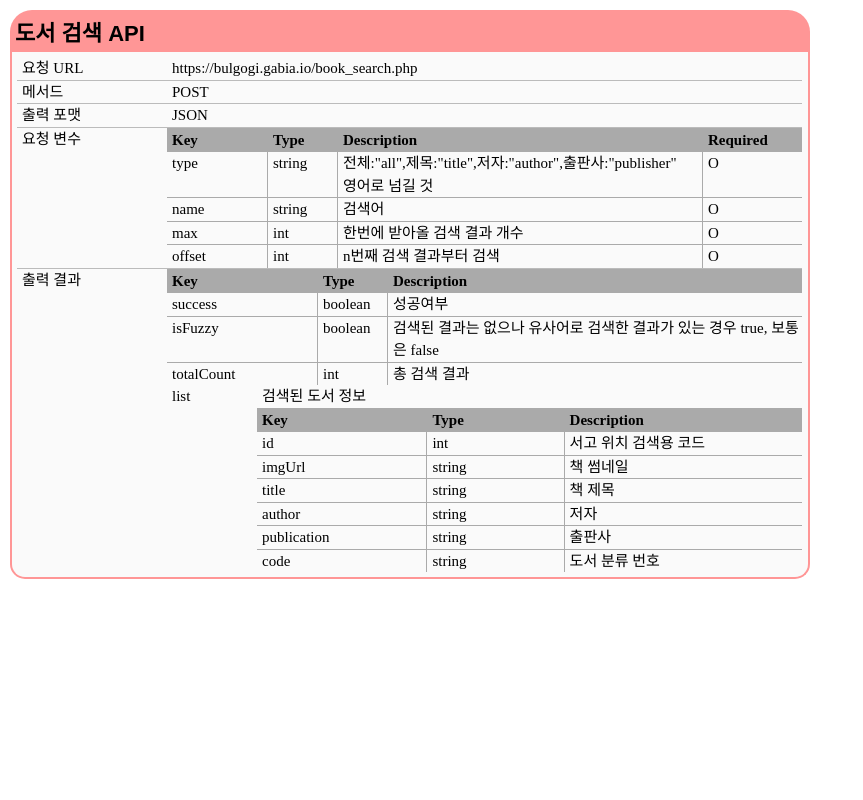
After one commit to rewls/knu_hackathon, a PHP site: page /API.php in a window 1280 px wide. The commit adds this page. Shown: the whole page, without its empty margins (0-863 px from the left). Run offline with PHP 8.4, Linux system fonts and the light colour scheme; some libraries are stand-ins or nearby versions; some web fonts are replaced.

Commit message:
ADD api.php

```diff
--- /dev/null
+++ b/API.php
@@ -0,0 +1,183 @@
+<!DOCTYPE html PUBLIC "-//W3C//DTD XHTML 1.0 Transitional//EN" "http://www.w3.org/TR/xhtml1/DTD/xhtml1-transitional.dtd">
+<html xmlns="http://www.w3.org/1999/xhtml">
+  <?php
+    include $_SERVER['DOCUMENT_ROOT'].'/broswertest.php';
+  ?>
+  <head>
+  <meta http-equiv="Content-Type" content="text/html; charset=utf-8" />
+  <meta property="og:image" content="http://bolgogi.gabia.io/icon.png">
+  <meta name="viewport" content="width=device-width">
+  <title>경북대 도서관</title>
+  <link rel="stylesheet" href="/top_bar.css">
+  <link href="https://fonts.googleapis.com/icon?family=Material+Icons" rel="stylesheet">
+  <script src="/jquery-3.2.0.min.js"></script>
+  <script type="text/javascript">
+    $(document).ready(function() {
+
+    });
+  </script>
+  <style>@font-face{
+    font-family: Helvetica;
+    src: url("/CSS/Helvetica.ttf");
+  }
+  @font-face{
+    font-family: Helvetica;
+    src: url("/CSS/Helvetica Bold.ttf");
+    font-weight: bold;
+  }
+    html,body{
+      margin: 0;
+      width:100%;
+      height:100%;
+    }
+    .category{
+      margin-bottom: 5px;
+    }
+    .category>span{
+      margin: 5px;
+      padding: 5px;
+      border-radius: 1em;
+      border: 2px solid #dadada;
+      cursor: pointer;
+      font-size: 17px;
+      font-weight: bold;
+      font-family: 'Helvetica','D2Coding';
+    }
+    #wholecommand{border-color: #96cfff;}
+    .maple>div,#maplecommand{border-color: #ff9696;}
+    .kakao>div,#kakaocommand{border-color: #bdbdfb;}
+    .guitar>div,#guitarcommand{border-color: #86ea79;}
+    .farm>div,#farmcommand{border-color: #a6dd47;}
+    #wholecommand.on{background-color: #96cfff;}
+    .maple>.command,#maplecommand.on{background-color: #ff9696;}
+    .kakao>.command,#kakaocommand.on{background-color: #bdbdfb;}
+    .guitar>.command,#guitarcommand.on{background-color: #86ea79;}
+    .farm>.command,#farmcommand.on{background-color: #a6dd47;}
+    .detail{border-width: 2px;border-style: solid;}
+    .detail{border-top-style:none;}
+
+    .table{
+      width:800px;
+    }
+    .table>.command{
+      border-radius: 1em 1em 0 0;
+      padding: 5px 5px;
+      font-size: 22px;
+      font-family: 'Helvetica','D2Coding';
+      font-weight: bold;
+    }
+    .table>.detail{
+      display: grid;
+      grid-template-columns: 150px 635px;
+      background-color: #fafafa;
+      font-size: 15px;
+      text-align: left;
+      padding: 5px 5px;
+      line-height: 150%;
+      border-radius: 0 0 1em 1em;
+    }
+    .table{
+      padding-top: 10px;
+      margin: 0 10px;
+    }
+    .table.off{
+      display:none;
+    }
+    .detail span{
+      padding-left: 5px;
+    }
+    .detail>*~*{
+      border-top: 1px solid #bbb;
+    }
+    .detail>*:nth-child(2){
+      border-top-style: none;
+    }
+    .req{
+      display: grid;
+      grid-template-columns: 100px 70px auto 100px;
+    }
+    .reqtitle{
+      background-color: #aaa;
+      font-weight: bold;
+    }
+    .res{
+      display: grid;
+      grid-template-columns: 150px 70px auto;
+    }
+    .restitle{
+      background-color: #aaa;
+      font-weight: bold;
+    }
+    .err{
+      display: grid;
+      grid-template-columns: auto auto auto;
+    }
+    .req>span,.res>span,.err>span{
+      border-left: 1px solid #aaa;
+      border-top:1px solid #aaa;
+    }
+    .req>span:nth-child(4n+1){
+      border-left-style: none;
+    }
+    .res>span:nth-child(3n+1){
+      border-left-style: none;
+    }
+    .err>span:nth-child(3n+1){
+      border-left-style: none;
+    }
+    @media (max-width:1320px){
+
+    }
+    @media (max-width:1100px){
+
+    }
+    @media (max-width:700px){
+
+    }
+  </style>
+</head>
+
+  <body>
+    <div id="main_container">
+      <div class="table maple">
+              <div class="command">
+                <span>도서 검색 API</span>
+              </div>
+              <div class="detail">
+                <span>요청 URL</span><span>https://bulgogi.gabia.io/book_search.php</span>
+                <span>메서드</span><span> POST</span>
+                <span>출력 포맷</span><span>JSON</span>
+                <span>요청 변수</span>
+                <div class="req">
+                  <span class="reqtitle">Key</span><span class="reqtitle">Type</span><span class="reqtitle">Description</span><span class="reqtitle">Required</span>
+                  <span>type</span><span>string</span><span>전체:"all",제목:"title",저자:"author",출판사:"publisher"<br>영어로 넘길 것</span><span>O</span>
+                  <span>name</span><span>string</span><span>검색어</span><span>O</span>
+                  <span>max</span><span>int</span><span>한번에 받아올 검색 결과 개수</span><span>O</span>
+                  <span>offset</span><span>int</span><span>n번째 검색 결과부터 검색</span><span>O</span>
+                </div>
+                <span>출력 결과</span>
+                <div style="display: grid;grid-template-columns: 90px auto;">
+                  <div class="res" style="grid-column:1/3">
+                    <span class="restitle">Key</span><span class="restitle">Type</span><span class="restitle">Description</span>
+                    <span>success</span><span>boolean</span><span>성공여부</span>
+                    <span>isFuzzy</span><span>boolean</span><span>검색된 결과는 없으나 유사어로 검색한 결과가 있는 경우 true, 보통은 false</span>
+                    <span>totalCount</span><span>int</span><span>총 검색 결과</span>
+                  </div>
+                  <span>list</span>
+                  <span>검색된 도서 정보</span>
+                  <span></span>
+                  <div class="err">
+                    <span class="restitle">Key</span><span class="restitle">Type</span><span class="reqtitle">Description</span>
+                    <span>id</span><span>int</span><span>서고 위치 검색용 코드</span>
+                    <span>imgUrl</span><span>string</span><span>책 썸네일</span>
+                    <span>title</span><span>string</span><span>책 제목</span>
+                    <span>author</span><span>string</span><span>저자</span>
+                    <span>publication</span><span>string</span><span>출판사</span>
+                    <span>code</span><span>string</span><span>도서 분류 번호</span>
+                  </div>
+                </div>
+              </div>
+            </div><!--end of table -->
+    </div><!-- end of main_container -->
+  </body>
+</html>
```
Also changed, not shown: book_search.php (+4 -3 lines).
